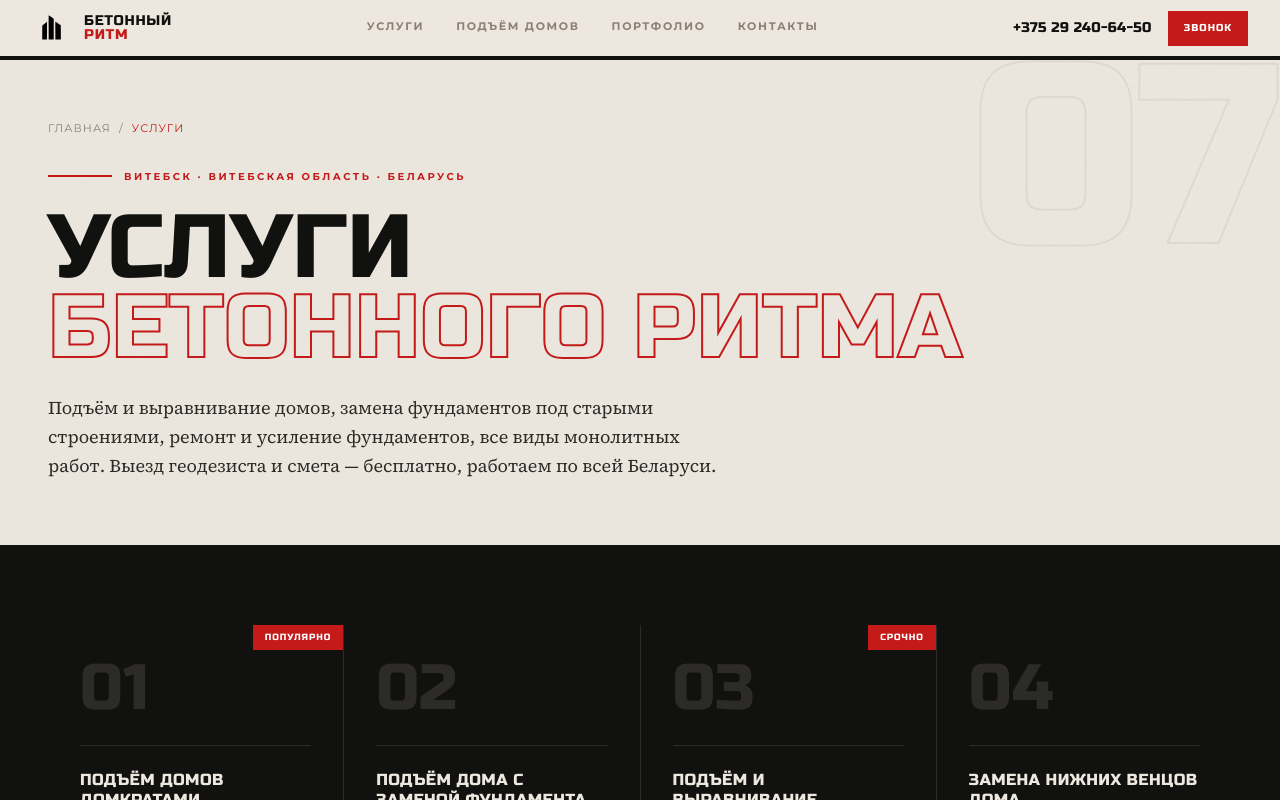
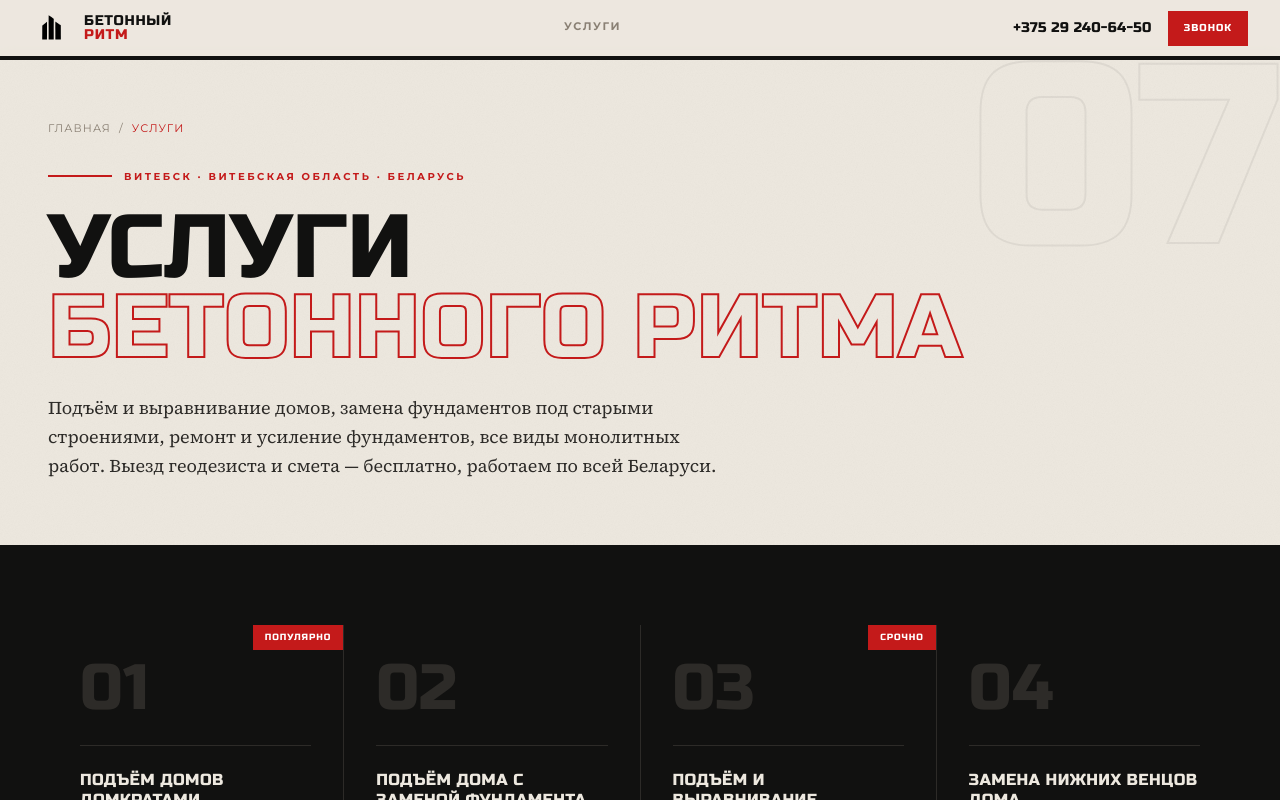
Before and after one commit to rahunak/betonnuy_ritm_nextjs, a Next.js app: page /uslugi in a window 1280 px wide. Shown: the top 800 px of the page. Built offline with nearby package versions, Linux system fonts and the light colour scheme.

Commit message:
fix: hide Header anchors on second pages

```diff
--- a/components/Header.tsx
+++ b/components/Header.tsx
@@ -2,6 +2,7 @@
 
 import Image from "next/image";
 import Link from "next/link";
+import { usePathname } from "next/navigation";
 import { useState } from "react";
 
 const PHONE = "+375 29 240-64-50";
@@ -16,6 +17,10 @@ const NAV = [
 
 export default function Header() {
   const [open, setOpen] = useState(false);
+  const pathname = usePathname();
+
+  // Якоря (#advantage, #portfolio) существуют только на главной — на внутренних страницах скрываем их
+  const navItems = NAV.filter(([href]) => !href.startsWith("#") || pathname === "/");
 
   return (
     <header className="fixed top-0 left-0 right-0 z-50 bg-[#EDE8DF]/96 backdrop-blur-sm border-b-4 border-[#111110]">
@@ -39,7 +44,7 @@ export default function Header() {
 
         {/* Nav desktop */}
         <nav className="hidden md:flex items-center gap-8 font-sans font-bold uppercase tracking-[0.15em] text-[11px] text-[#8A8074]">
-          {NAV.map(([href, label]) => (
+          {navItems.map(([href, label]) => (
             <Link key={href} href={href} className="hover:text-[#C41A1A] transition-colors border-b border-transparent hover:border-[#C41A1A] pb-0.5">
               {label}
             </Link>
@@ -65,7 +70,7 @@ export default function Header() {
       {open && (
         <div className="md:hidden bg-[#EDE8DF] border-t-2 border-[#111110] px-6 py-5 space-y-4">
           <a href={`tel:${PHONE_CLEAN}`} className="block font-display text-[#C41A1A] text-lg">{PHONE}</a>
-          {NAV.map(([href, label]) => (
+          {navItems.map(([href, label]) => (
             <Link key={href} href={href} onClick={() => setOpen(false)} className="block font-display uppercase tracking-widest text-sm text-[#111110] hover:text-[#C41A1A]">{label}</Link>
           ))}
         </div>
```
